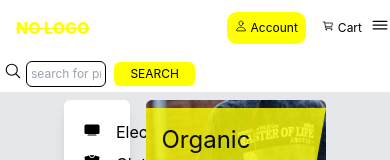
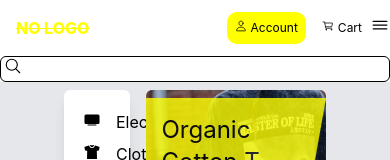
Before and after one commit to philipNgungi037/finishes, a React (Create React App) app: page / in a window 390 px wide. Shown: the top 160 px of the page. Built offline with nearby package versions, Linux system fonts and the light colour scheme.

Commit message:
:iphone: Adjust rsponsiveness to search.

```diff
--- a/src/components/header/Search.jsx
+++ b/src/components/header/Search.jsx
@@ -13,19 +13,20 @@ const Search = () => {
     };
 
     return (
-        <div className='search flex items-center w-1/2  '>
-            <div className='text-center p-1 lg:p-2 text-lg rounded-md'>
+        <div className='search relative  flex items-center w-full lg:w-1/2  '>
+
+
+            <input className='relative  text-justify  p-1 lg:p-2 text-xs sm:text-sm border border-black rounded-md w-full '
+                type="text"
+                placeholder=" "
+                value={searchQuery}
+                onChange={handleSearchChange}
+            />
+            <div className='absolute left-0  text-center p-1 lg:p-2 text-lg rounded-md'>
                 <ion-icon name="search-outline"></ion-icon>
             </div>
 
-            <input className='text-start p-1 lg:p-2 text-xs sm:text-sm border border-black rounded-md w-full '
-                type="text"
-                placeholder="search for products, brands, categories... "
-                value={searchQuery}
-                onChange={handleSearchChange}
-            />
-
-            <button className='search-button rounded-md p-1 lg:p-2 px-4 text-xs sm:text-sm ml-2 ' onClick={handleSearch}>SEARCH</button>
+            <button className='search-button hidden lg:block rounded-md p-1 lg:p-2 px-4 text-xs sm:text-sm ml-2 ' onClick={handleSearch}>SEARCH</button>
         </div>
     );
 };
```
